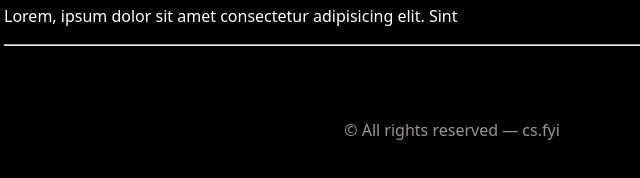
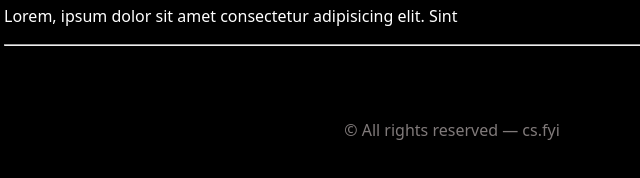
Before and after one commit to Frogerall/fyi-clone, a plain HTML site: page index.html in a window 1280 px wide. Shown: the part 1016-1194 px from the top of the page, 188-828 px from the left. Drawn offline with nearby package versions, Linux system fonts and the light colour scheme.

Commit message:
added the class for the footer p

```diff
--- a/style.css
+++ b/style.css
@@ -54,6 +54,9 @@ nav li {
   color: rgb(161, 153, 153);
   text-decoration: none;
 }
+.article p {
+  color: #fff;
+}
 .article a:hover {
   color: white;
 }
@@ -61,9 +64,9 @@ hr {
   margin: 0.5em 0;
   background-color: grey;
 }
-footer {
+footer .footer {
   padding: 3em;
-  color: rgb(155, 148, 148);
+  color: rgb(128, 122, 122);
   text-align: center;
 }
 @media (min-width: 600px) {
```
